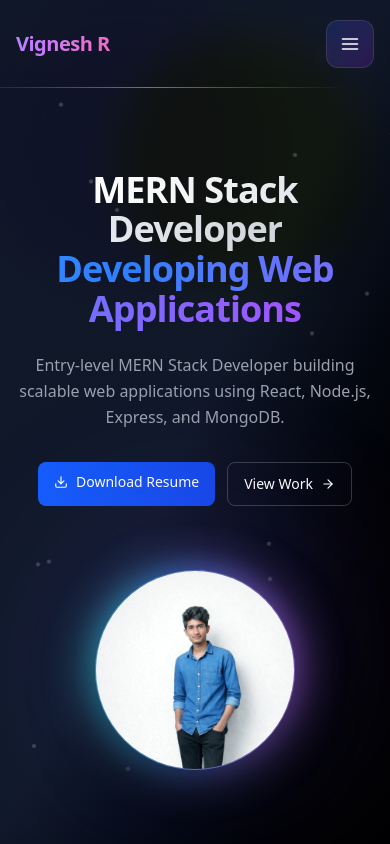
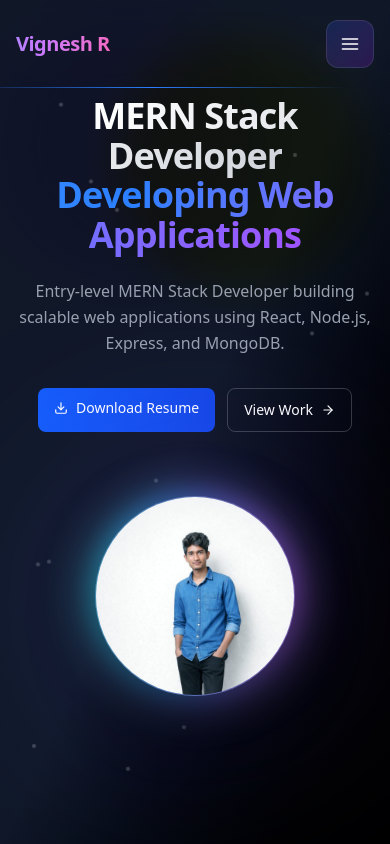
Before and after one commit to vikkyrg/my-portfolio, a React (Vite) app: page / in a window 390 px wide. Shown: the top 844 px of the page. Built offline with nearby package versions, Linux system fonts and the light colour scheme.

Commit message:
Fix hero mobile glitch and smooth transition to about section

```diff
--- a/src/components/Hero.jsx
+++ b/src/components/Hero.jsx
@@ -19,7 +19,7 @@ function Hero() {
   return (
     <section
       id="home"
-      className={`min-h-screen flex items-center justify-center text-center px-4 sm:px-6 pt-20 sm:pt-24 md:pt-36 relative overflow-hidden overflow-x-hidden transition-all duration-1000 ${
+      className={`min-h-screen flex items-start justify-center text-center px-4 sm:px-6 pt-20 sm:pt-24 md:pt-36 relative overflow-hidden transition-all duration-1000 ${
         isVisible ? "opacity-100 translate-y-0" : "opacity-0 translate-y-10"
       }`}
     >
@@ -88,17 +88,11 @@ function Hero() {
         <div className="flex justify-center md:justify-end relative mt-8 md:mt-0">
 
           {/* Background Aura */}
-          <div className="absolute pointer-events-none right-1/2 md:right-10 top-[45%] -translate-y-1/2 translate-x-1/2 md:translate-x-0 w-[280px] sm:w-[350px] md:w-[420px] h-[280px] sm:h-[350px] md:h-[420px] bg-gradient-to-tr from-blue-500/25 via-indigo-500/20 to-purple-500/25 blur-[80px] rounded-full animate-heroAura" />
+          <div className="absolute pointer-events-none right-1/2 md:right-10 top-1/2 -translate-y-1/2 translate-x-1/2 md:translate-x-0 w-[280px] sm:w-[350px] md:w-[420px] h-[280px] sm:h-[350px] md:h-[420px] bg-gradient-to-tr from-blue-500/25 via-indigo-500/20 to-purple-500/25 blur-[100px] rounded-full animate-heroAura" />
 
           <div className="relative w-[200px] h-[200px] sm:w-[240px] sm:h-[240px] md:w-[420px] md:h-[420px] rounded-full">
-
-            {/* Neon Ring */}
             <div className="absolute inset-0 pointer-events-none rounded-full bg-gradient-to-r from-cyan-400 via-blue-500 to-purple-500 blur-md opacity-80 animate-pulse" />
-
-            {/* Outer Glow */}
             <div className="absolute inset-[-4px] sm:inset-[-6px] pointer-events-none rounded-full bg-gradient-to-r from-cyan-300 via-indigo-400 to-purple-400 blur-xl sm:blur-2xl opacity-60" />
-
-            {/* Glass Circle */}
             <div className="relative w-full h-full rounded-full bg-white/5 backdrop-blur-2xl border border-white/10 overflow-hidden shadow-[0_20px_60px_rgba(0,0,0,0.6)]">
               <img
                 src="/profile.jpeg"
```
